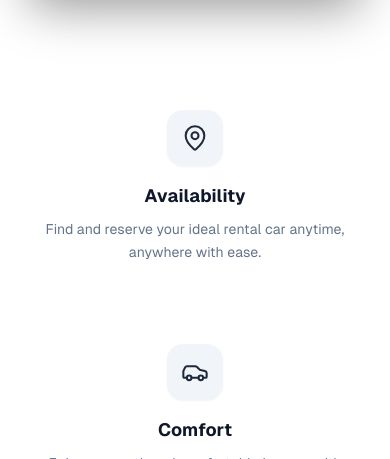
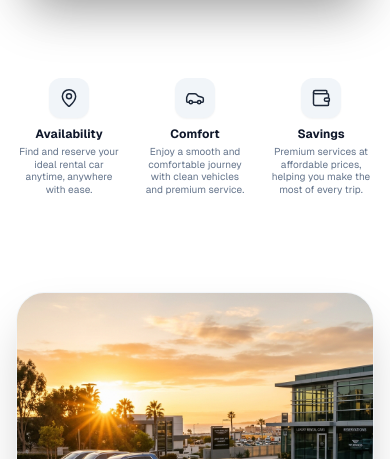
Before and after one commit to tourmate-work/tourmate-work, a Next.js app: page / in a window 390 px wide. Shown: the part 1109-1568 px from the top of the page. Built offline with nearby package versions, Linux system fonts and the light colour scheme; no server answers.

Commit message:
feat(home): render 3 feature pillars horizontally on mobile view

```diff
--- a/components/home/feature-pillars.tsx
+++ b/components/home/feature-pillars.tsx
@@ -23,22 +23,22 @@ export function FeaturePillars() {
   ];
 
   return (
-    <section className="max-w-7xl mx-auto px-4 sm:px-6 lg:px-8 py-10">
-      <div className="grid grid-cols-1 md:grid-cols-3 gap-8 text-center">
+    <section className="max-w-7xl mx-auto px-2.5 sm:px-6 lg:px-8 py-6 sm:py-10">
+      <div className="grid grid-cols-3 gap-2 sm:gap-6 md:gap-8 text-center">
         {features.map((feature, index) => {
           const Icon = feature.icon;
           return (
             <div
               key={index}
-              className="flex flex-col items-center p-6 rounded-2xl transition-all duration-200 hover:bg-slate-50 group"
+              className="flex flex-col items-center p-2 sm:p-4 md:p-6 rounded-2xl transition-all duration-200 hover:bg-slate-50 group"
             >
-              <div className="h-14 w-14 rounded-2xl bg-slate-100 flex items-center justify-center text-slate-800 mb-4 group-hover:scale-110 group-hover:bg-violet-100 group-hover:text-violet-700 transition-all shadow-sm">
-                <Icon className="h-7 w-7" strokeWidth={1.75} />
+              <div className="h-10 w-10 sm:h-12 sm:w-12 md:h-14 md:w-14 rounded-xl sm:rounded-2xl bg-slate-100 flex items-center justify-center text-slate-800 mb-2 sm:mb-3 md:mb-4 group-hover:scale-110 group-hover:bg-violet-100 group-hover:text-violet-700 transition-all shadow-sm flex-shrink-0">
+                <Icon className="h-5 w-5 sm:h-6 sm:w-6 md:h-7 md:w-7" strokeWidth={1.75} />
               </div>
-              <h3 className="text-lg font-bold text-slate-900 mb-2">
+              <h3 className="text-xs sm:text-base md:text-lg font-bold text-slate-900 mb-1 sm:mb-2">
                 {feature.title}
               </h3>
-              <p className="text-sm text-slate-500 max-w-xs leading-relaxed">
+              <p className="text-[10px] sm:text-xs md:text-sm text-slate-500 max-w-xs leading-tight sm:leading-relaxed">
                 {feature.description}
               </p>
             </div>
```
